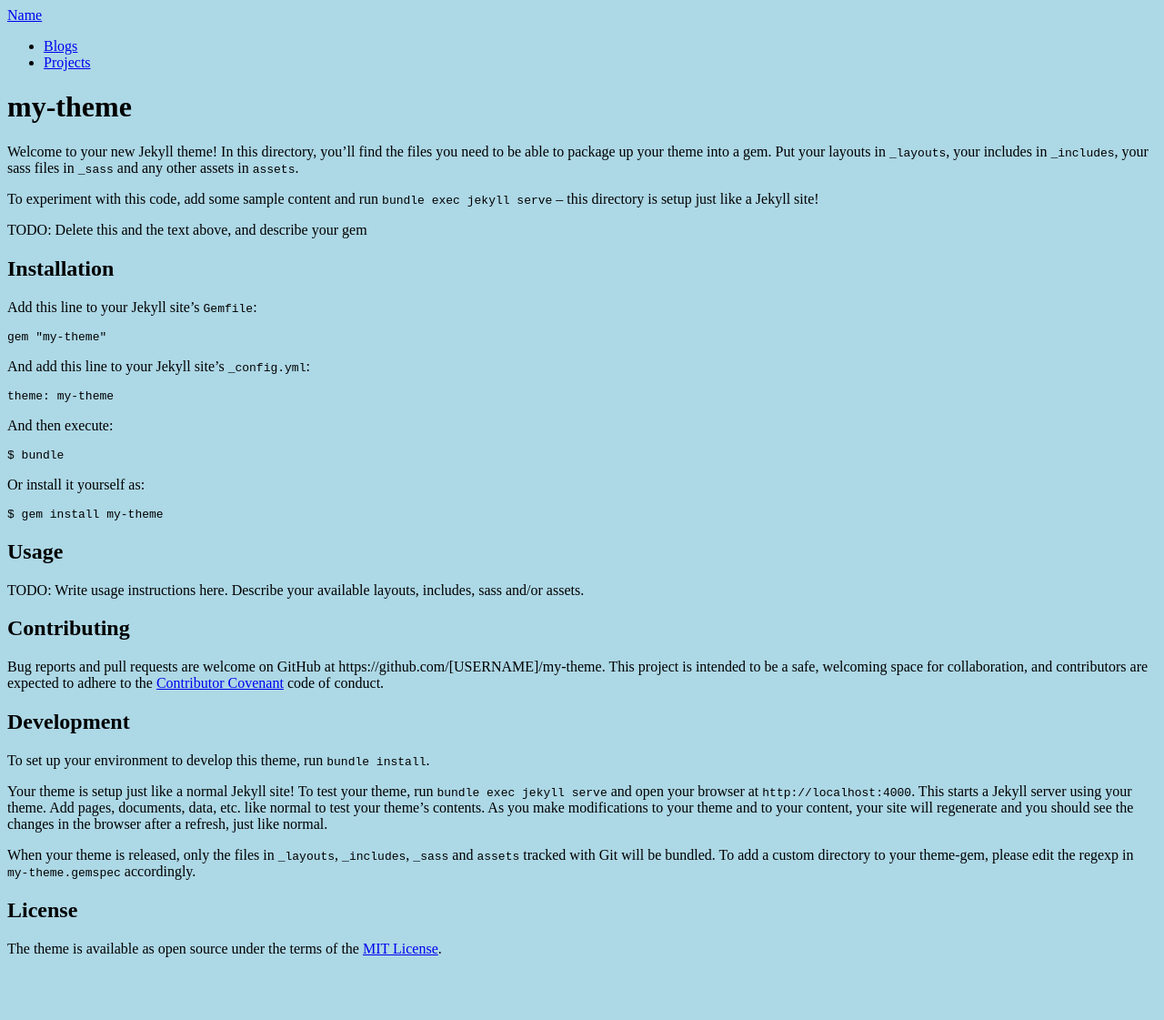
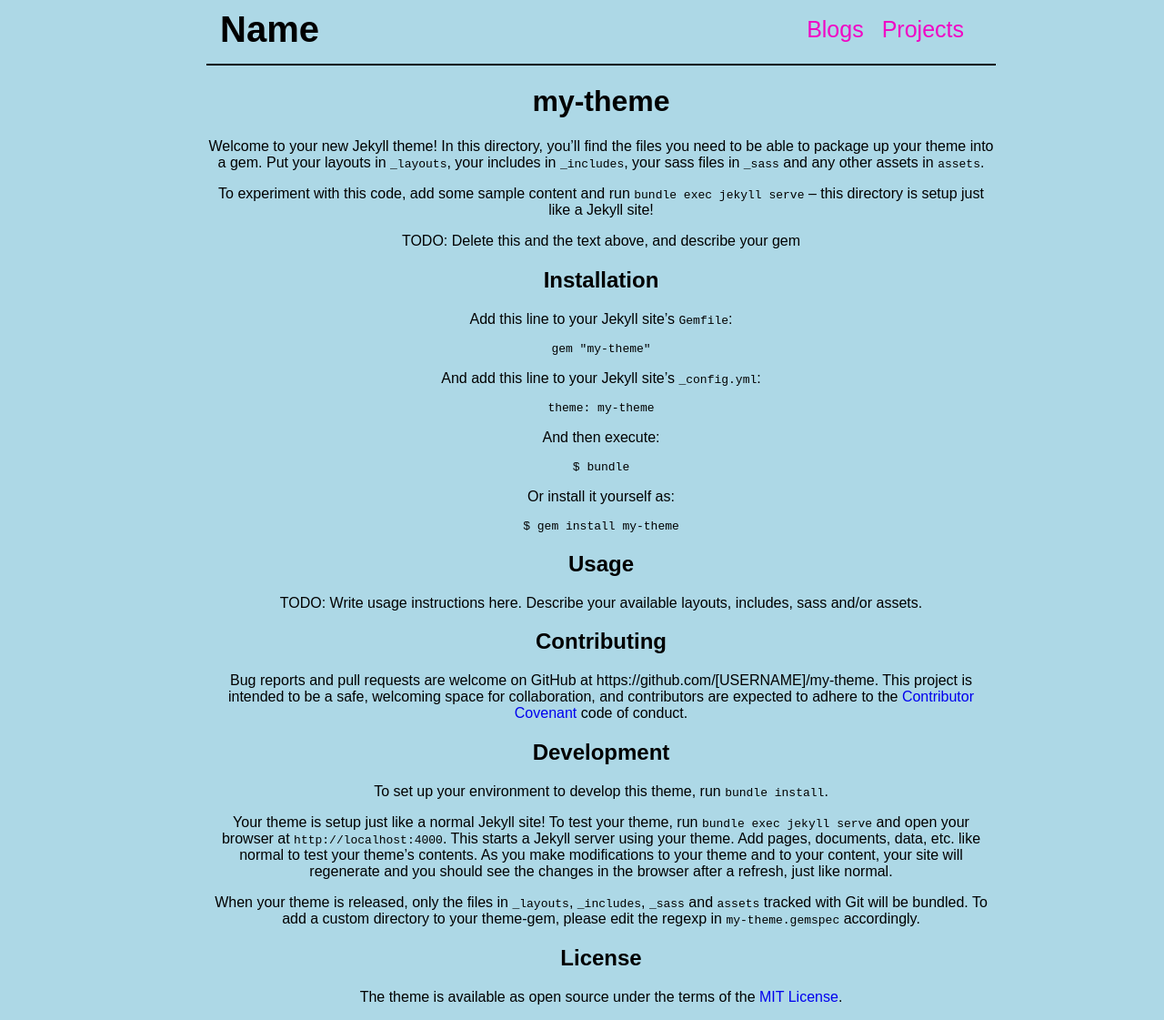
Before and after one commit to Nirhar/azure-mist, a Jekyll site: the page built from README.md, in a window 1280 px wide. Shown: the whole page at 91% size. Built offline with Jekyll 4.4.1, drawn with Linux system fonts in a browser that asks for light colours; our own code applies the rules of GitHub Pages for plain Markdown files; before the commit the page ends 1068 px from its top, so only the background shows below that.

Commit message:
Beautify Navbar Part 1

```diff
--- a/_layouts/default.html
+++ b/_layouts/default.html
@@ -6,13 +6,17 @@
     <title>{{ page.title }}</title>
   </head>
   <body>
+    <div class="body-container">
       <nav class="navbar">
+        <div class="navbar-div">
           <div class="navbar-logo"><a href="/">Name</a></div>
-      <ul>
+          <ul class="navbar-links">
             <li><a href="/blogs/">Blogs</a></li>
             <li><a href="/projects/">Projects</a></li>
           </ul>
+        </div>
       </nav>
       {{content}}
+    </div>
   </body>
 </html>
--- a/_sass/main.scss
+++ b/_sass/main.scss
@@ -1,3 +1,46 @@
 body {
-  background-color: lightblue
+  background-color: lightblue;
+  margin-left: 50px;
+  text-align: center
 }
+.body-container{
+  max-width: 900px;
+  width: 100%;
+  margin: 10px auto 0 auto;
+  padding: 0 16px;
+  border-radius: 10px;
+  box-sizing: border-box;
+  font-family:sans-serif;
+}
+*{
+  text-decoration: none
+}
+.navbar-div{
+  display: flex;
+  padding-right: 15px;
+  padding-left: 15px;
+  align-items: center;
+  justify-content: space-between;
+  padding-bottom: 15px;
+  border-bottom: 2px solid black;
+}
+.navbar-logo{
+  font-size: 40px;
+  font-weight: bold;
+}
+.navbar-logo a{
+  color: black;
+}
+.navbar-links{
+  display: flex;
+  list-style: none;
+  margin: 0;
+  padding: 0;
+  font-size: 25px;
+}
+.navbar-links li{
+  margin-right: 20px;
+}
+.navbar-links li a{
+  color: rgb(240, 6, 197);
+}
```
Lines whose indentation alone changed are shown as unchanged.
